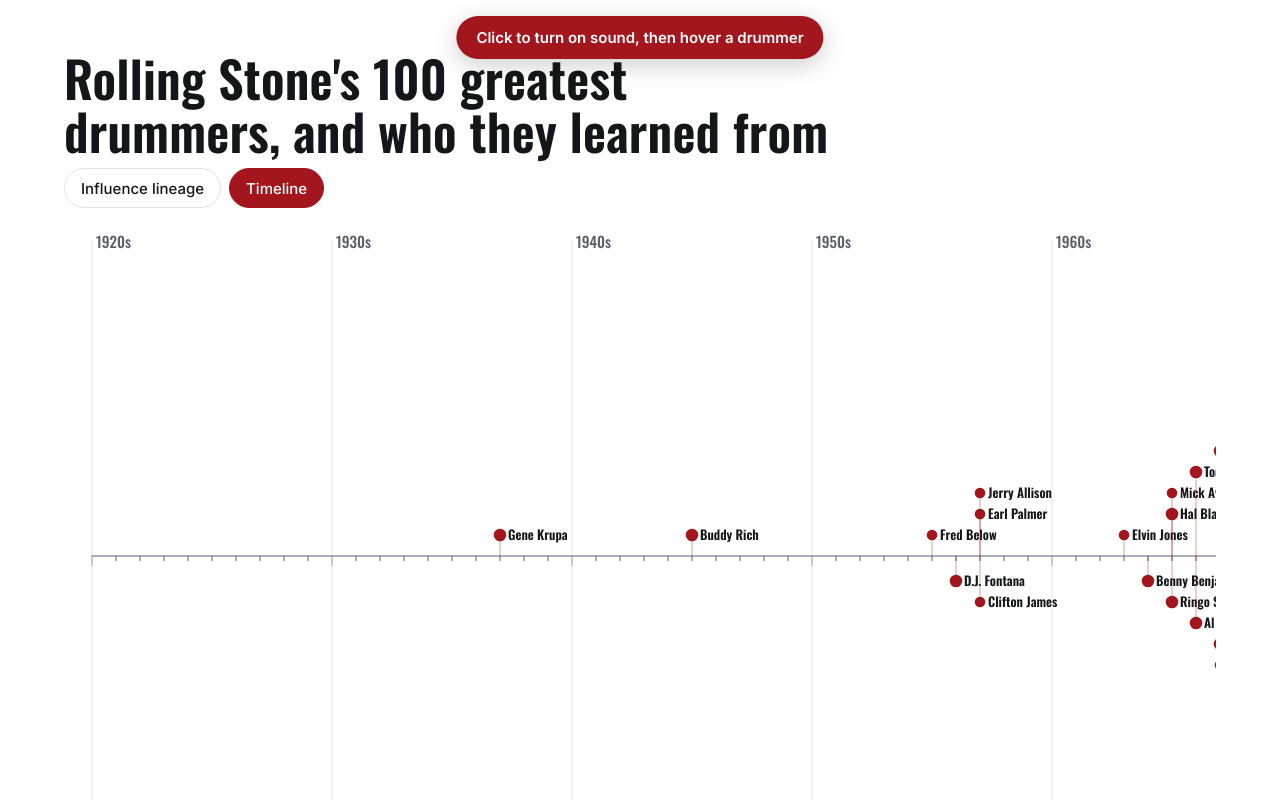
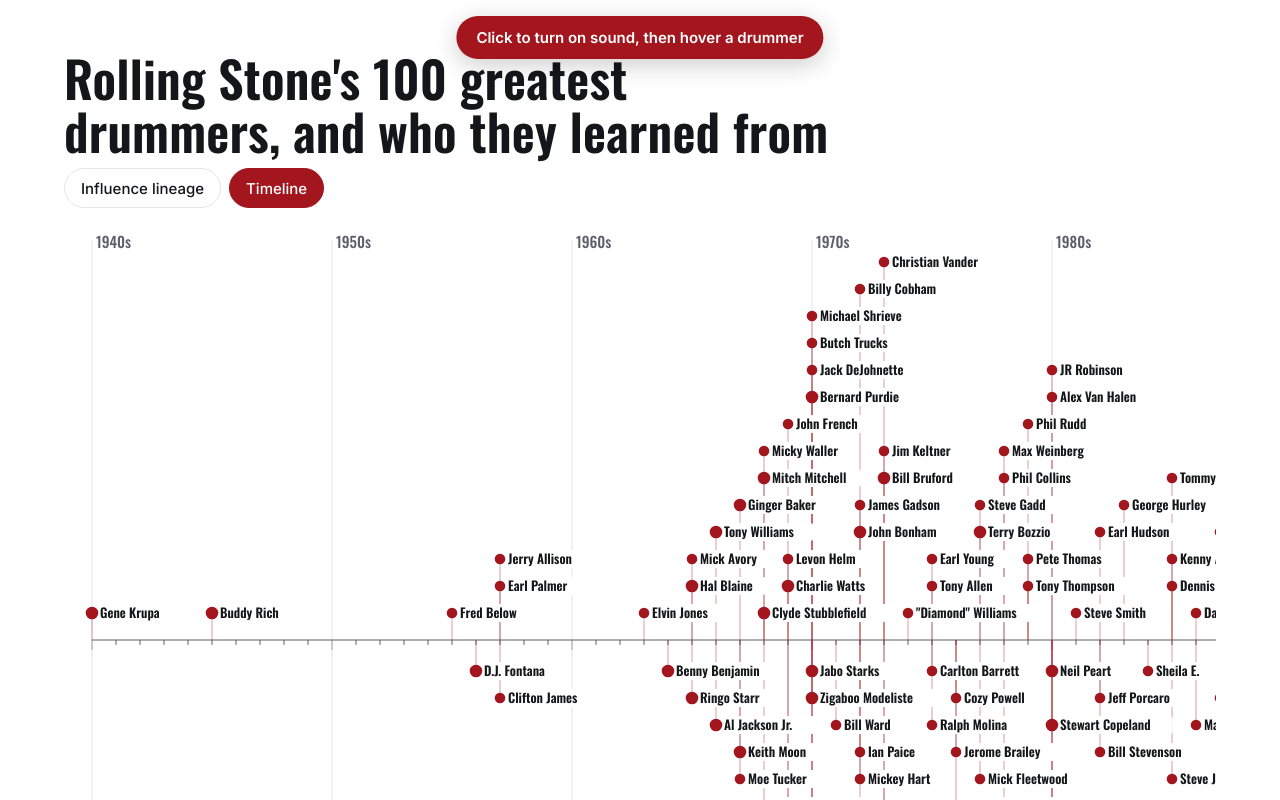
Before and after one commit to bmolyneaux/drummers, a plain HTML site: page index.html in a window 1280 px wide. Both pictures are taken after a click on the button "Timeline". Shown: the top 800 px of the page. Drawn offline with nearby package versions, Linux system fonts and the light colour scheme.

Commit message:
Timeline: start at 1940, more row spacing, labels masked from stems
Co-Authored-By: Claude Opus 5.5 <noreply@anthropic.com>
Claude-Session: https://claude.ai/code/session_01Ho3xLyMYpimcUbXSSJidv6

```diff
--- a/index.html
+++ b/index.html
@@ -36,7 +36,7 @@ label.tg input{width:20px;height:20px;accent-color:var(--red)}
 .node{cursor:pointer}.node:focus{outline:none}.node:focus rect.c{stroke-width:3}
 .dim{opacity:.16;transition:opacity .15s}
 .e{fill:none;stroke:var(--ink);stroke-width:2}.e.s{stroke:var(--muted);stroke-dasharray:5 4;stroke-width:1.5}
-.hot .e{stroke-width:2.6}.e.s{display:none}.e.s.on{display:inline}.lp{cursor:pointer}.lp text{pointer-events:none}.lp text{paint-order:stroke;stroke:var(--bg);stroke-width:3px}.lp.act text{fill:var(--red)}.lp.act line{stroke-opacity:1;stroke-width:2}.lp:focus{outline:none}.views{display:flex;gap:8px;margin:4px 0 18px}.views button{font:500 15px Inter,sans-serif;min-height:40px;padding:0 16px;border-radius:999px;border:1px solid var(--rule);background:transparent;color:var(--ink);cursor:pointer}.views button.on{background:var(--red);border-color:var(--red);color:#fff}
+.hot .e{stroke-width:2.6}.e.s{display:none}.e.s.on{display:inline}.lp{cursor:pointer}.lp text{pointer-events:none}.lp text{paint-order:stroke;stroke:var(--bg);stroke-width:3px}.lp.act text{fill:var(--red)}.stem.act{stroke-opacity:1;stroke-width:2}.lp:focus{outline:none}.views{display:flex;gap:8px;margin:4px 0 18px}.views button{font:500 15px Inter,sans-serif;min-height:40px;padding:0 16px;border-radius:999px;border:1px solid var(--rule);background:transparent;color:var(--ink);cursor:pointer}.views button.on{background:var(--red);border-color:var(--red);color:#fff}
 #tip{position:absolute;pointer-events:none;max-width:300px;background:var(--card);border:1px solid var(--rule);border-radius:8px;
  padding:10px 12px;font-size:14px;line-height:1.45;box-shadow:0 6px 24px rgba(0,0,0,.14);display:none;z-index:2}
 #tip b{font:600 17px Oswald,sans-serif}
@@ -117,7 +117,7 @@ const D=[
 ['blaine','Hal Blaine',5,1965,'The Wrecking Crew',['The Wrecking Crew (session)'],'krupa','Swing-era big-band drummers, Krupa first (commonly cited).'],
 ['stub','Clyde Stubblefield',6,1968,'James Brown',['James Brown',"The J.B.'s"],null,'Said the audience was his only influence; inspired by trains, factories and a parade.'],
 ['starks','Jabo Starks',6,1970,'James Brown',['Bobby "Blue" Bland','James Brown',"The J.B.'s",'B.B. King'],'coleman','Mentored by Cornelius "Tenoo" Coleman.'],
-['krupa','Gene Krupa',7,1937,'Benny Goodman Orchestra',['Benny Goodman Orchestra','Gene Krupa Orchestra'],'dodds','Studied Baby Dodds; also admired Chick Webb.',['webb']],
+['krupa','Gene Krupa',7,1940,'Benny Goodman Orchestra',['Benny Goodman Orchestra','Gene Krupa Orchestra'],'dodds','Studied Baby Dodds; also admired Chick Webb.',['webb']],
 ['mitchell','Mitch Mitchell',8,1968,'Jimi Hendrix Experience',['Georgie Fame & the Blue Flames','Jimi Hendrix Experience'],'elvin','Elvin Jones\'s jazz polyrhythms, brought to rock; also Buddy Rich.',['rich','philly']],
 ['jackson','Al Jackson Jr.',9,1966,"Booker T. & the M.G.'s",["Booker T. & the M.G.'s",'Willie Mitchell / Hi Records'],'jacksr','Learned on the bandstand in his father\'s Memphis big band.'],
 ['copeland','Stewart Copeland',10,1980,'The Police',['Curved Air','The Police','Animal Logic','Oysterhead'],'mitchell','Mitch Mitchell, plus jazz drummers (commonly cited).'],
@@ -246,13 +246,13 @@ const ISO=rows.length+1;N.filter(n=>loose(n)&&!linked(n)).sort((a,b)=>a.year-b.y
 N.forEach(n=>n.yy=PY+n.r*RH);const isoY=PY+ISO*RH-14,secY=PY+SEC*RH-14;
 const WL=PX*2+(Y1-Y0)*PXY+CW,HL=PY+rows.length*RH;
 N.forEach(n=>n.L={x:n.x,yy:n.yy,r:n.r,tx:n.tx});
-const TPXY=24,LV=21,ctx=document.createElement('canvas').getContext('2d');
+const TPXY=24,LV=27,TY0=1940,ctx=document.createElement('canvas').getContext('2d');
 const lw=n=>{ctx.font='600 13px Oswald, Impact, sans-serif';let w=ctx.measureText(n.name).width;return w+16};
-const lab=[];N.filter(n=>n.rank>0).sort((a,b)=>a.year-b.year||(a.rank||999)-(b.rank||999)).forEach(n=>{const x=PX+(n.year-Y0)*TPXY,w=lw(n);
+const lab=[];N.filter(n=>n.rank>0).sort((a,b)=>a.year-b.year||(a.rank||999)-(b.rank||999)).forEach(n=>{const x=PX+(n.year-TY0)*TPXY,w=lw(n);
  const fr=(sd,L)=>!lab.some(o=>o.sd===sd&&o.L===L&&x-4<o.x+o.w+6&&x+w>o.x-4);
  let L=0,sd=0;for(;;L++){if(fr(0,L)){sd=0;break}if(fr(1,L)){sd=1;break}}
  lab.push({x,w,L,sd,n});n.T={x,L,w}});
-const NU=Math.max(...lab.filter(o=>!o.sd).map(o=>o.L))+1,ND=Math.max(0,...lab.filter(o=>o.sd).map(o=>o.L+1)),TOP=24,BASE=TOP+NU*LV+12,HT=BASE+ND*LV+30,WT=PX*2+(Y1-Y0)*TPXY+160;
+const NU=Math.max(...lab.filter(o=>!o.sd).map(o=>o.L))+1,ND=Math.max(0,...lab.filter(o=>o.sd).map(o=>o.L+1)),TOP=24,BASE=TOP+NU*LV+12,HT=BASE+ND*LV+30,WT=PX*2+(Y1-TY0)*TPXY+160;
 let H=HL,W=WL,view='tree';
 const E=[];N.forEach(n=>{if(n.p)E.push({a:n.p,b:n.id,s:0});n.also.forEach(a=>E.push({a,b:n.id,s:1}))});
 const esc=s=>String(s).replace(/&/g,'&amp;').replace(/</g,'&lt;').replace(/"/g,'&quot;');
@@ -288,8 +288,8 @@ const light=id=>{const on=new Set([id]),eon=new Set();
  E.forEach((e,i)=>{if(e.s&&(e.a===id||e.b===id)){eon.add(i);on.add(e.a);on.add(e.b)}});svg.querySelectorAll('.e').forEach(p=>p.classList.toggle('on',eon.has(+p.dataset.i)));
  svg.querySelectorAll('.node').forEach(g=>g.classList.toggle('dim',!on.has(g.dataset.id)));
  svg.querySelectorAll('.e').forEach(p=>p.classList.toggle('dim',!eon.has(+p.dataset.i)));svg.classList.add('hot')};
-const clear=()=>{stopClip();svg.querySelectorAll('.lp.act').forEach(x=>x.classList.remove('act'));svg.querySelectorAll('.e.on').forEach(p=>p.classList.remove('on'));svg.querySelectorAll('.dim').forEach(x=>x.classList.remove('dim'));svg.classList.remove('hot');tip.style.display='none'};
-const show=g=>{const n=by[g.dataset.id];clearTimeout(qT);qT=setTimeout(()=>playClip(n.id),180);if(view==='tree')light(n.id);else{svg.querySelectorAll('.lp.act').forEach(x=>x.classList.remove('act'));g.classList.add('act')}
+const clear=()=>{stopClip();svg.querySelectorAll('.act').forEach(x=>x.classList.remove('act'));svg.querySelectorAll('.e.on').forEach(p=>p.classList.remove('on'));svg.querySelectorAll('.dim').forEach(x=>x.classList.remove('dim'));svg.classList.remove('hot');tip.style.display='none'};
+const show=g=>{const n=by[g.dataset.id];clearTimeout(qT);qT=setTimeout(()=>playClip(n.id),180);if(view==='tree')light(n.id);else{svg.querySelectorAll('.act').forEach(x=>x.classList.remove('act'));g.classList.add('act');const s=svg.querySelector(`.stem[data-s="${n.id}"]`);if(s)s.classList.add('act')}
  const inf=n.p?by[n.p].name:'None named';const also=n.also.map(a=>by[a].name).join(', ');
  const kids=N.filter(k=>k.p===n.id||k.also.includes(n.id)).map(k=>k.name).join(', ');
  tip.innerHTML=`<b>${esc(n.name)}</b>${n.rank?` <span class="m">· No. ${n.rank}</span>`:''}<br>
@@ -309,12 +309,13 @@ svg.innerHTML=`<g>${axis.join('')}${view!=='tree'?'':`<line x1="${PX}" x2="${W-P
 bind()};
 const renderTL=()=>{svg.classList.add('tl');W=WT;H=HT;document.getElementById('tree').style.width=W+'px';
  svg.setAttribute('viewBox',`0 0 ${W} ${H}`);svg.setAttribute('width',W);svg.setAttribute('height',H);
- const ax=[];for(let y=Y0;y<=2015;y++){const x=PX+(y-Y0)*TPXY,dec=y%10===0;ax.push(`<line x1="${x}" x2="${x}" y1="${BASE}" y2="${BASE+(dec?10:5)}" stroke="var(--muted)"/>`+(dec?`<line x1="${x}" x2="${x}" y1="${TOP-10}" y2="${H}" stroke="var(--rule)"/><text x="${x+4}" y="${TOP-2}" font-family="Oswald,sans-serif" font-size="15" fill="var(--muted)">${y}s</text>`:''))}
- const lp=lab.map(o=>{const n=o.n,top=n.rank>0,y=o.sd?BASE+(o.L+1)*LV+4:BASE-(o.L+1)*LV,c=top?'var(--red)':'var(--slate)',r=top?(n.rank<=20?5.5:4.5):3.5;
-  return`<g class="node lp" tabindex="0" data-id="${n.id}"><line x1="${o.x}" x2="${o.x}" y1="${y}" y2="${BASE}" pointer-events="none" stroke="${c}" stroke-opacity=".35" stroke-width="1.2"/><circle cx="${o.x}" cy="${y}" r="${r}" fill="${top?c:'var(--bg)'}" stroke="${c}" stroke-width="1.6"/>
+ const ax=[];for(let y=TY0;y<=2015;y++){const x=PX+(y-TY0)*TPXY,dec=y%10===0;ax.push(`<line x1="${x}" x2="${x}" y1="${BASE}" y2="${BASE+(dec?10:5)}" stroke="var(--muted)"/>`+(dec?`<line x1="${x}" x2="${x}" y1="${TOP-10}" y2="${H}" stroke="var(--rule)"/><text x="${x+4}" y="${TOP-2}" font-family="Oswald,sans-serif" font-size="15" fill="var(--muted)">${y}s</text>`:''))}
+ const st=[];const lp=lab.map(o=>{const n=o.n,top=n.rank>0,y=o.sd?BASE+(o.L+1)*LV+4:BASE-(o.L+1)*LV,c=top?'var(--red)':'var(--slate)',r=top?(n.rank<=20?5.5:4.5):3.5;
+  st.push(`<line class="stem" data-s="${n.id}" x1="${o.x}" x2="${o.x}" y1="${y}" y2="${BASE}" pointer-events="none" stroke="${c}" stroke-opacity=".35" stroke-width="1.2"/>`);
+  return`<g class="node lp" tabindex="0" data-id="${n.id}"><rect x="${o.x+5}" y="${y-9}" width="${o.w-10}" height="18" rx="3" fill="var(--bg)" pointer-events="none"/><circle cx="${o.x}" cy="${y}" r="${r}" fill="${top?c:'var(--bg)'}" stroke="${c}" stroke-width="1.6"/>
   <text x="${o.x+8}" y="${y+4.5}" font-family="Oswald,sans-serif" font-weight="600" font-size="13" fill="var(--ink)">${esc(n.name)}</text>
   <rect x="${o.x-6}" y="${y-9}" width="${o.w+4}" height="18" fill="transparent"/></g>`}).join('');
- svg.innerHTML=`<g>${ax.join('')}<line x1="${PX}" x2="${W-PX}" y1="${BASE}" y2="${BASE}" stroke="var(--muted)"/></g><g>${lp}</g>`};
+ svg.innerHTML=`<g>${ax.join('')}<line x1="${PX}" x2="${W-PX}" y1="${BASE}" y2="${BASE}" stroke="var(--muted)"/></g><g>${st.join('')}</g><g>${lp}</g>`};
 const setView=v=>{pinned=null;clear();render(v);document.querySelectorAll('.views button').forEach(b=>b.classList.toggle('on',b.dataset.v===v));try{history.replaceState(null,'',v==='tl'?'#timeline':location.pathname+location.search)}catch(e){}};
 document.querySelectorAll('.views button').forEach(b=>b.addEventListener('click',e=>{e.stopPropagation();setView(b.dataset.v)}));
 window.addEventListener('hashchange',()=>setView(location.hash==='#timeline'?'tl':'tree'));
```
